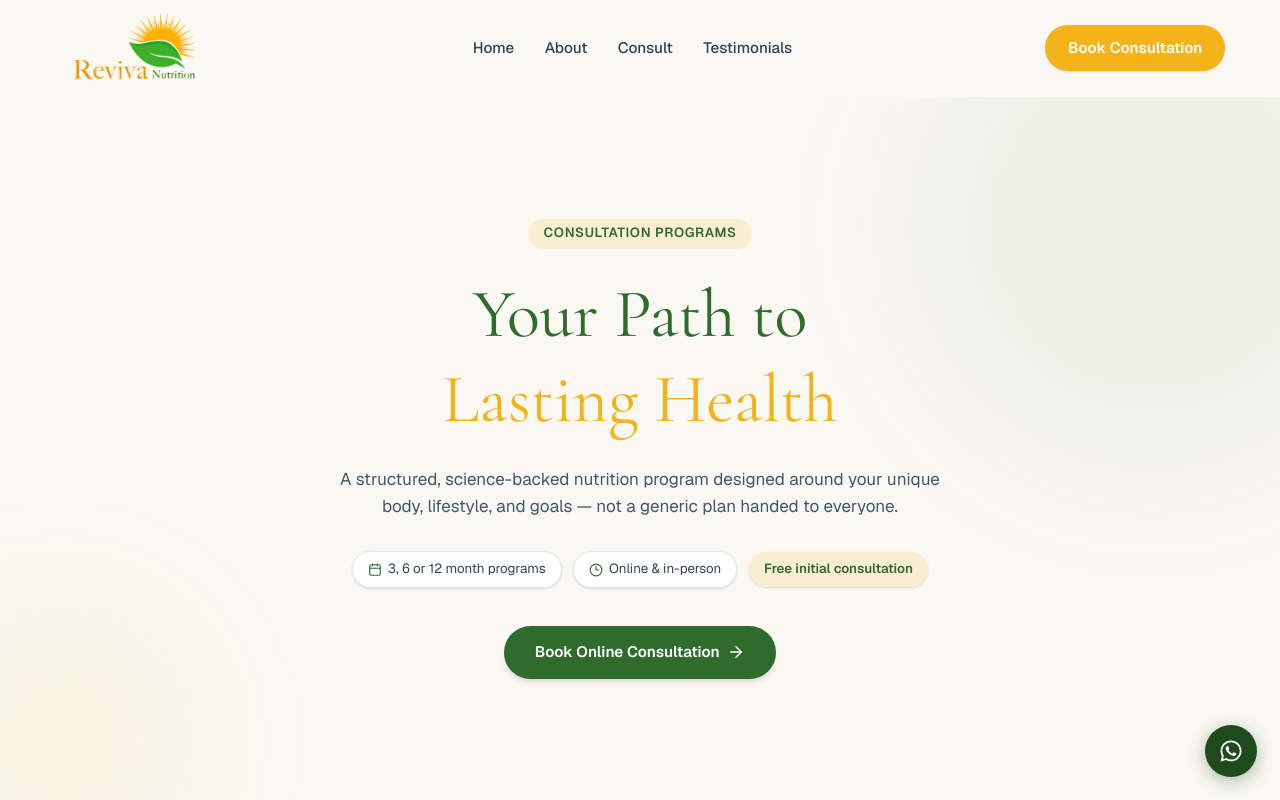
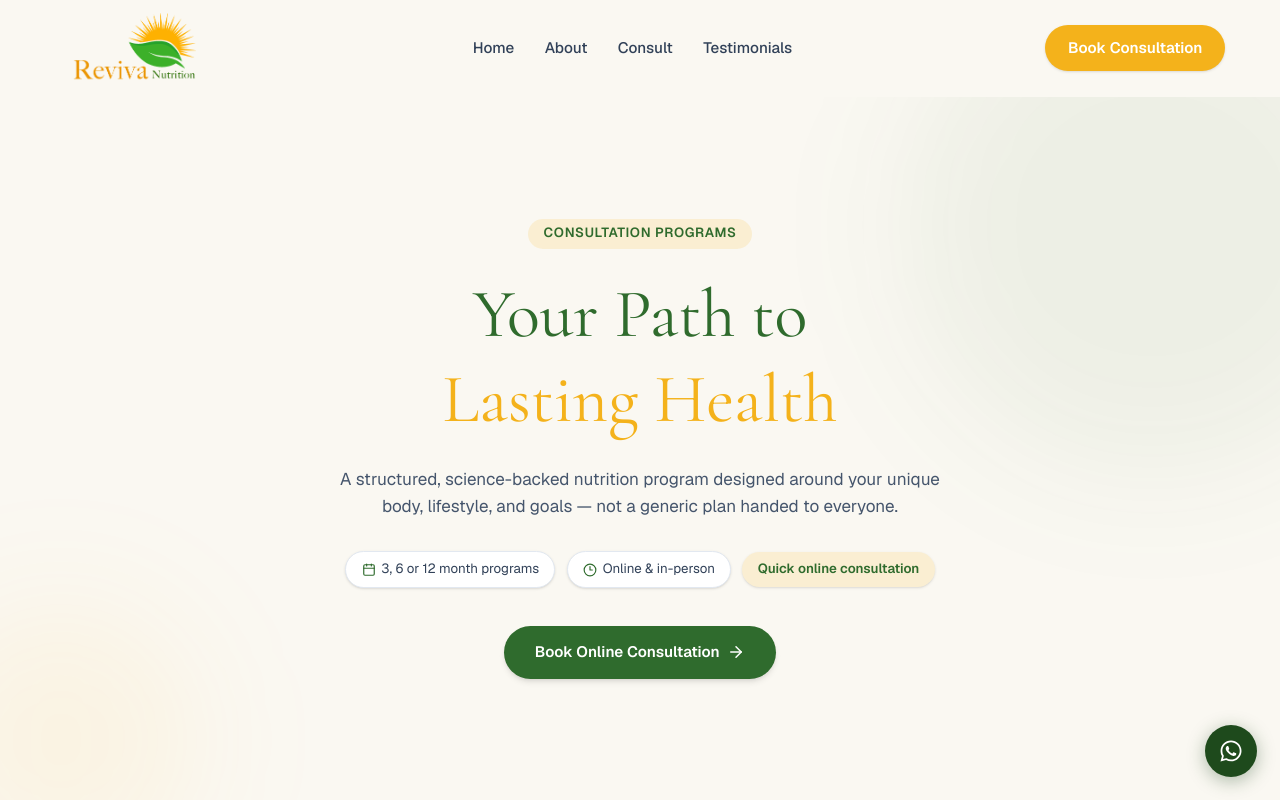
Before and after one commit to nutririseheena/reviva-nutrition, a Next.js app: page /consult in a window 1280 px wide. Shown: the top 800 px of the page. Built offline with nearby package versions, Linux system fonts and the light colour scheme.

Commit message:
removed free word and few minor text update

```diff
--- a/components/consult/ConsultHero.tsx
+++ b/components/consult/ConsultHero.tsx
@@ -58,7 +58,7 @@ export default function ConsultHero() {
               className="inline-flex items-center gap-1.5 rounded-full px-4 py-2 text-sm font-semibold shadow-sm"
               style={{ backgroundColor: "var(--reviva-gold-light)", color: "var(--reviva-green)" }}
             >
-              Free initial consultation
+              Quick online consultation
             </span>
           </div>
 
--- a/components/home/ProcessCards.tsx
+++ b/components/home/ProcessCards.tsx
@@ -37,7 +37,7 @@ export default function ProcessCards() {
               fontFamily: "var(--font-heading)",
             }}
           >
-            A Simple Path To Better Health
+            Believe in Nutrition Power to Better health
           </h2>
 
           <p className="mx-auto mt-4 max-w-xl text-lg text-slate-500">
--- a/components/home/TestimonialsPreview.tsx
+++ b/components/home/TestimonialsPreview.tsx
@@ -56,7 +56,7 @@ export default function TestimonialsPreview() {
               color: "var(--reviva-green)",
             }}
           >
-            View All Stories
+            View All Success Stories
             <ArrowRight size={16} />
           </Link>
         </motion.div>
```
